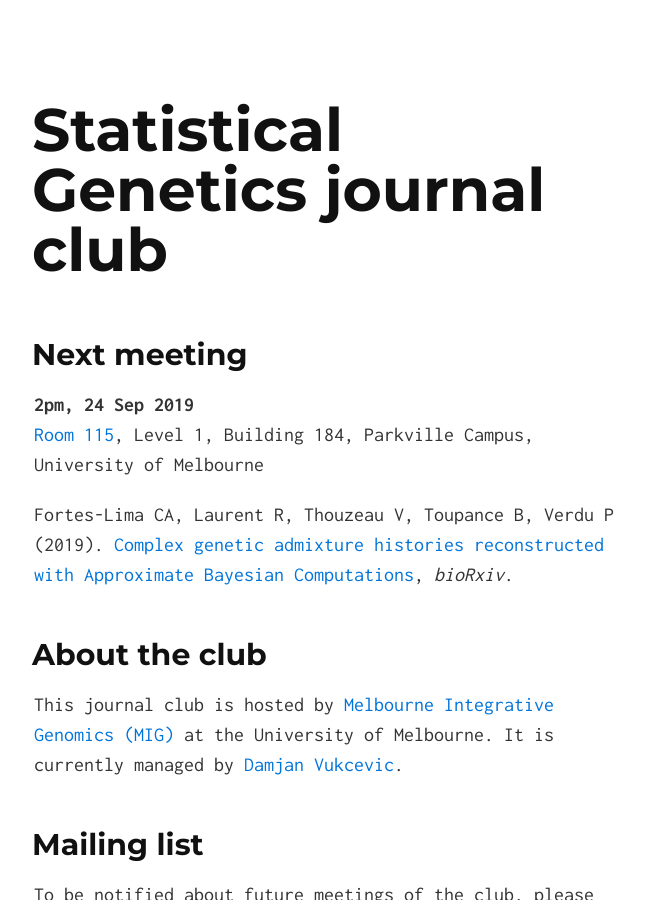
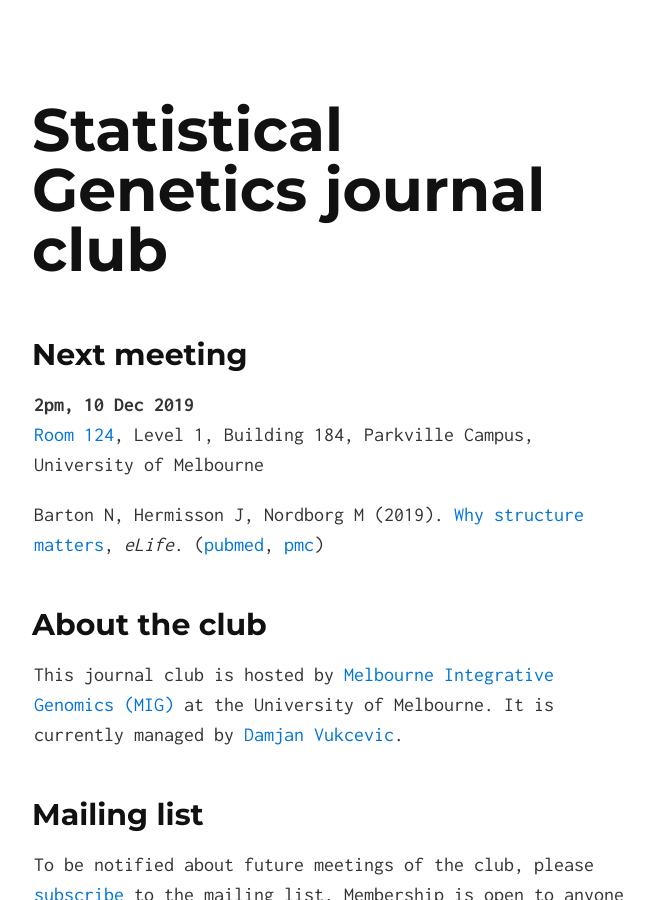
Before and after one commit to melbintgen/statgen-journal-club, a Jekyll site: the page built from index.md, in a window 1280 px wide and 900 px high. Shown: the whole window, without its empty margins (306-960 px from the left). Built offline with Jekyll 4.4.1, drawn with Linux system fonts in a browser that asks for light colours; our own code applies the rules of GitHub Pages for plain Markdown files; some of the changed text lies outside the part shown.

Commit message:
Announce meeting for 10 Dec 2019

```diff
--- a/index.md
+++ b/index.md
@@ -5,13 +5,14 @@ layout: default
 
 ## Next meeting
 
-**2pm, 24 Sep 2019**
-[Room 115](https://maps.unimelb.edu.au/point?poi=661677), Level 1,
+**2pm, 10 Dec 2019**
+[Room 124](https://maps.unimelb.edu.au/parkville/building/184/124), Level 1,
 Building 184, Parkville Campus, University of Melbourne
 
-Fortes-Lima CA, Laurent R, Thouzeau V, Toupance B, Verdu P (2019).  [Complex
-genetic admixture histories reconstructed with Approximate Bayesian
-Computations](https://doi.org/10.1101/761452), *bioRxiv*.
+Barton N, Hermisson J, Nordborg M (2019).  [Why structure
+matters](https://doi.org/10.7554/eLife.45380), *eLife*.
+([pubmed](https://www.ncbi.nlm.nih.gov/pubmed/30895925),
+[pmc](https://www.ncbi.nlm.nih.gov/pmc/articles/PMC6428565/))
 
 
 ## About the club
```
Also changed, not shown: other parts of index.md (+4 -0 lines).
